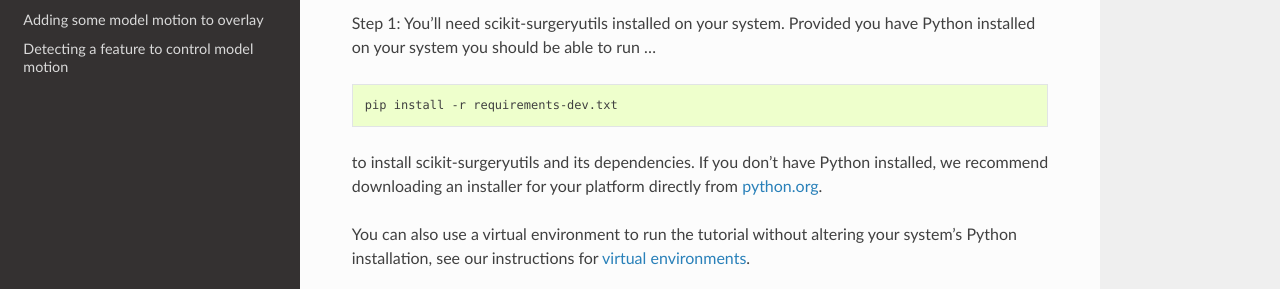
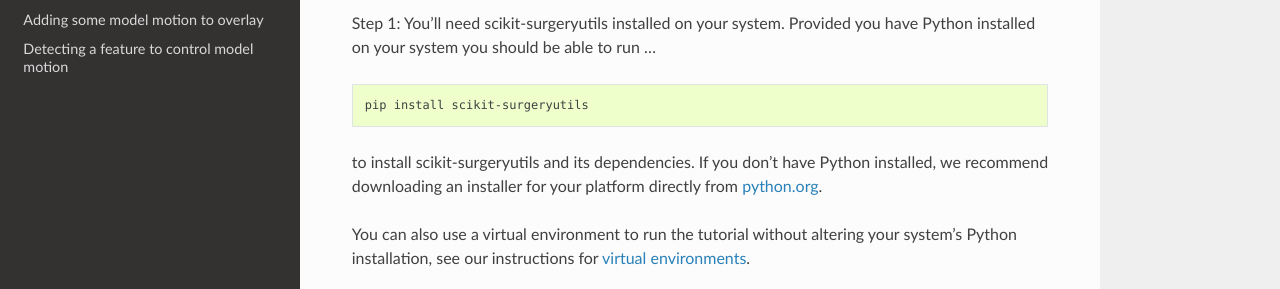
Before and after one commit to SciKit-Surgery/scikit-surgerytutorial01, a Sphinx documentation site: the page built from doc/00_Introduction.rst, in a window 1280 px wide and 900 px high, scrolled down 768 px. Shown: the part 392-681 px from the top of the window. Built offline with Sphinx 7.4.7 and the Read the Docs theme 2.0.0, drawn with Linux system fonts in a browser that asks for light colours; formulas are drawn with MathJax 3.

Commit message:
Issue #13: Update intro to say to install scikit-surgeryutils latest.

```diff
--- a/doc/00_Introduction.rst
+++ b/doc/00_Introduction.rst
@@ -45,7 +45,7 @@ You'll need scikit-surgeryutils installed on your system. Provided you have Pyth
 your system you should be able to run ...
 ::
 
-  pip install -r requirements-dev.txt
+  pip install scikit-surgeryutils
 
 to install scikit-surgeryutils and its dependencies. If you don't have Python installed, we
 recommend downloading an installer for your platform directly from `python.org`_.
```
